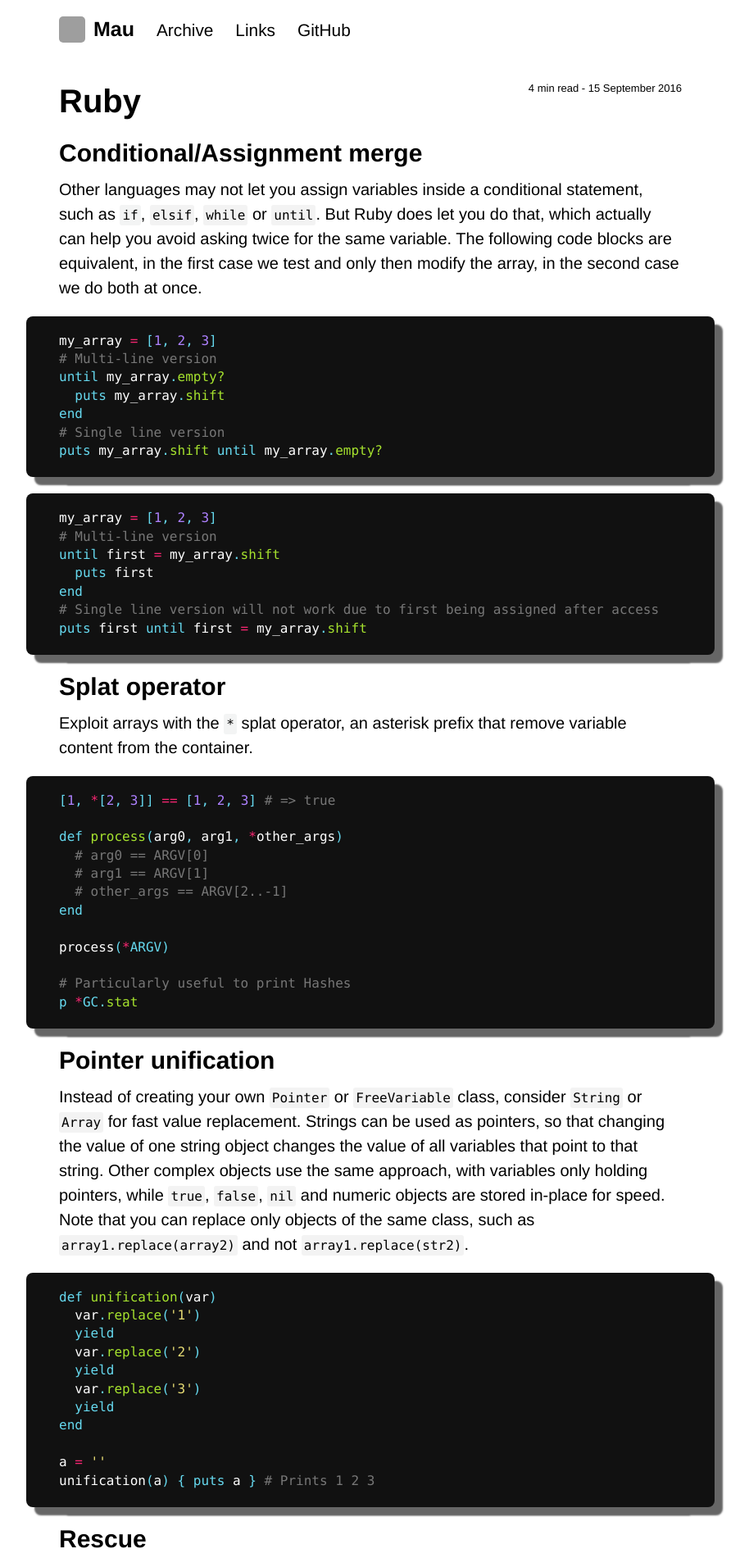
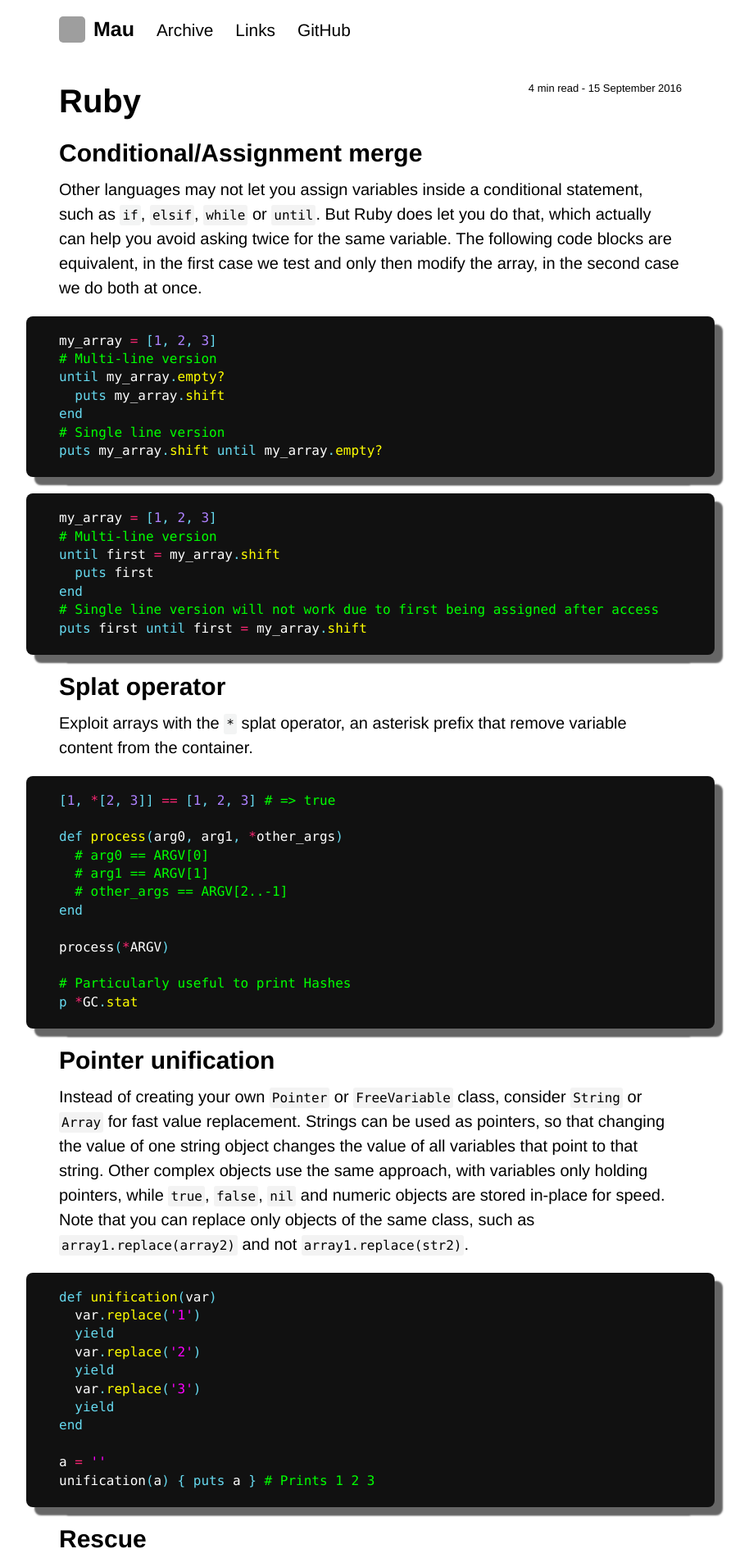
Before and after one commit to Maumagnaguagno/maumagnaguagno.github.io, a Jekyll site: the page built from ruby.md, in a window 1280 px wide. Shown: the top 1912 px of the page at 82% size, without its empty margins (188-1102 px from the left). Built offline with Jekyll 4.4.1, drawn with Linux system fonts in a browser that asks for light colours; our own code applies the rules of GitHub Pages for plain Markdown files; grey boxes are pictures that could not be loaded.

Commit message:
Change many highlight colors

```diff
--- a/css/_highlight.scss
+++ b/css/_highlight.scss
@@ -21,9 +21,10 @@
   .kp, /* Keyword.Pseudo */
   .kr, /* Keyword.Reserved */
   .kt, /* Keyword.Type */
-  .nb, /* Name.Builtin */
+  .nb { color: #66d9ef } /* Name.Builtin */
+
   .nc, /* Name.Class */
-  .no { color: #66d9ef } /* Name.Constant */
+  .no { color: #fff } /* Name.Constant */
 
   .l,  /* Literal */
   .m,  /* Literal.Number */
@@ -58,14 +59,16 @@
   .cp, /* Comment.Preproc */
   .c1, /* Comment.Single */
   .cs, /* Comment.Special */
-  .gu { color: #777 } /* Generic.Subheading & Diff Unified/Comment? */
+  .gu { color: #0f0 } /* Generic.Subheading & Diff Unified/Comment? */
 
   .na, /* Name.Attribute */
   .nd, /* Name.Decorator */
   .ne, /* Name.Exception */
   .nf, /* Name.Function */
   .nx, /* Name.Other */
-  .gi { color: #a6e22e } /* Generic.Inserted & Diff Inserted */
+  .ss, /* Literal.String.Symbol */
+  .gi { color: #ff0 } /* Generic.Inserted & Diff Inserted */
+
 
   .s,  /* Literal.String */
   .ld, /* Literal.Date */
@@ -77,7 +80,5 @@
   .si, /* Literal.String.Interpol */
   .sx, /* Literal.String.Other */
   .sr, /* Literal.String.Regex */
-  .s1 { color: #e6db74 } /* Literal.String.Single */
-
-  .ss { color: #ff0 } /* Literal.String.Symbol */
+  .s1 { color: #f0f } /* Literal.String.Single */
 }
```
